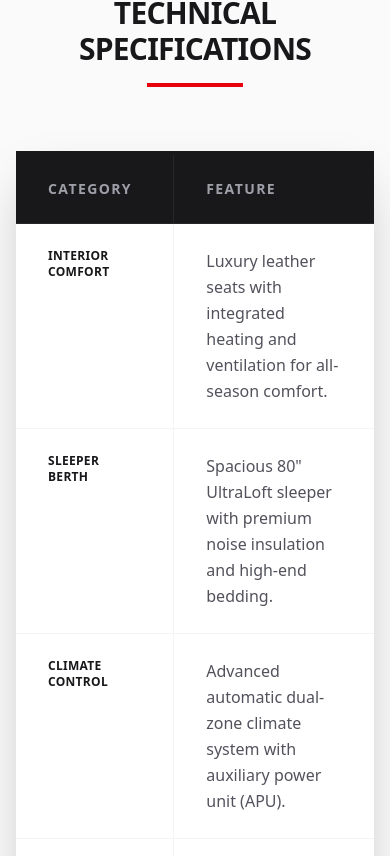
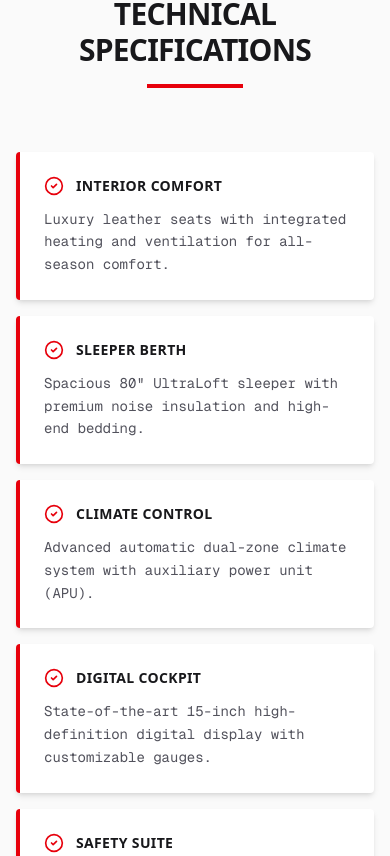
Before and after one commit to saskij/NewPathLogistics, a Next.js app: page /equipment in a window 390 px wide. Shown: the part 1968-2824 px from the top of the page. Built offline with nearby package versions, Linux system fonts and the light colour scheme.

Commit message:
UI: Deep customization of TechSpecs table (Spec Sheet style + Mobile Cards)

```diff
--- a/src/components/sections/TechSpecs.tsx
+++ b/src/components/sections/TechSpecs.tsx
@@ -1,10 +1,9 @@
-'use client';
-
+import { CheckCircle2 } from 'lucide-react';
 import { LazyMotion, domMax, m } from 'framer-motion';
 
 const specs = [
     { category: "Interior Comfort", value: "Luxury leather seats with integrated heating and ventilation for all-season comfort." },
-    { category: "Sleeper Berth", value: "Spacious 80\" UltraLoft sleeper with premium noise insulation and high-end bedding." },
+    { category: "Sleeper Berth", value: 'Spacious 80" UltraLoft sleeper with premium noise insulation and high-end bedding.' },
     { category: "Climate Control", value: "Advanced automatic dual-zone climate system with auxiliary power unit (APU)." },
     { category: "Digital Cockpit", value: "State-of-the-art 15-inch high-definition digital display with customizable gauges." },
     { category: "Safety Suite", value: "Bendix Wingman Fusion with collision mitigation and adaptive cruise control." },
@@ -14,36 +13,42 @@ const specs = [
 
 export default function TechSpecs() {
     return (
-        <section className="py-24 bg-zinc-50 text-zinc-900">
+        <section className="py-24 bg-zinc-50 text-zinc-900 border-t border-zinc-200">
             <div className="container mx-auto px-4 max-w-5xl">
                 <div className="text-center mb-16">
                     <h2 className="text-3xl md:text-4xl font-bold uppercase tracking-tight mb-4">Technical Specifications</h2>
                     <div className="w-24 h-1 bg-red-600 mx-auto"></div>
                 </div>
 
-                <div className="bg-white rounded-none shadow-2xl overflow-hidden border-t-4 border-zinc-900">
+                {/* DESKTOP VIEW (md+) */}
+                <div className="hidden md:block bg-white shadow-2xl rounded-sm p-8 pb-4">
                     <LazyMotion features={domMax}>
-                        <table className="w-full text-left border-collapse">
+                        <table className="w-full text-left border-collapse table-fixed">
                             <thead>
-                                <tr className="bg-zinc-900 text-zinc-400 text-sm uppercase tracking-widest font-bold border-b border-zinc-800">
-                                    <th className="py-6 px-8 w-1/3 border-r border-zinc-800">Category</th>
-                                    <th className="py-6 px-8 w-2/3">Feature</th>
+                                <tr className="text-zinc-400 text-xs uppercase tracking-widest font-bold border-b-2 border-zinc-100">
+                                    <th className="py-4 px-6 w-[35%]">Category</th>
+                                    <th className="py-4 px-6 w-[65%]">Feature Specification</th>
                                 </tr>
                             </thead>
                             <tbody>
                                 {specs.map((spec, index) => (
                                     <m.tr
                                         key={index}
-                                        initial={{ opacity: 0, x: -20 }}
+                                        initial={{ opacity: 0, x: -10 }}
                                         whileInView={{ opacity: 1, x: 0 }}
                                         viewport={{ once: true, margin: "-50px" }}
-                                        transition={{ duration: 0.4, delay: index * 0.1 }}
-                                        className="border-b border-zinc-100 last:border-none hover:bg-zinc-100 transition-colors group cursor-default"
+                                        transition={{ duration: 0.3, delay: index * 0.05 }}
+                                        className="border-b border-zinc-100 last:border-none hover:bg-red-50/30 transition-colors group cursor-default"
                                     >
-                                        <td className="py-6 px-8 font-bold text-zinc-900 align-top uppercase tracking-wide text-xs md:text-sm border-r border-zinc-100 group-hover:text-red-600 transition-colors">
-                                            {spec.category}
+                                        <td className="py-6 px-6 align-top">
+                                            <div className="flex items-start gap-3">
+                                                <CheckCircle2 className="w-5 h-5 text-zinc-300 mt-0.5 group-hover:text-red-600 transition-colors" />
+                                                <span className="font-bold text-zinc-900 uppercase tracking-wide text-sm group-hover:text-red-600 transition-colors">
+                                                    {spec.category}
+                                                </span>
+                                            </div>
                                         </td>
-                                        <td className="py-6 px-8 text-zinc-600 leading-relaxed align-top group-hover:text-zinc-900 transition-colors font-medium">
+                                        <td className="py-6 px-6 text-zinc-700 leading-relaxed align-top font-mono text-sm">
                                             {spec.value}
                                         </td>
                                     </m.tr>
@@ -52,6 +57,24 @@ export default function TechSpecs() {
                         </table>
                     </LazyMotion>
                 </div>
+
+                {/* MOBILE VIEW (< md) */}
+                <div className="md:hidden space-y-4">
+                    {specs.map((spec, index) => (
+                        <div key={index} className="bg-white p-6 rounded-sm shadow-md border-l-4 border-red-600">
+                            <div className="flex items-center gap-3 mb-3">
+                                <CheckCircle2 className="w-5 h-5 text-red-600" />
+                                <h3 className="font-bold text-zinc-900 uppercase tracking-wide text-sm">
+                                    {spec.category}
+                                </h3>
+                            </div>
+                            <p className="text-zinc-600 font-mono text-sm leading-relaxed">
+                                {spec.value}
+                            </p>
+                        </div>
+                    ))}
+                </div>
+
             </div>
         </section>
     );
```
